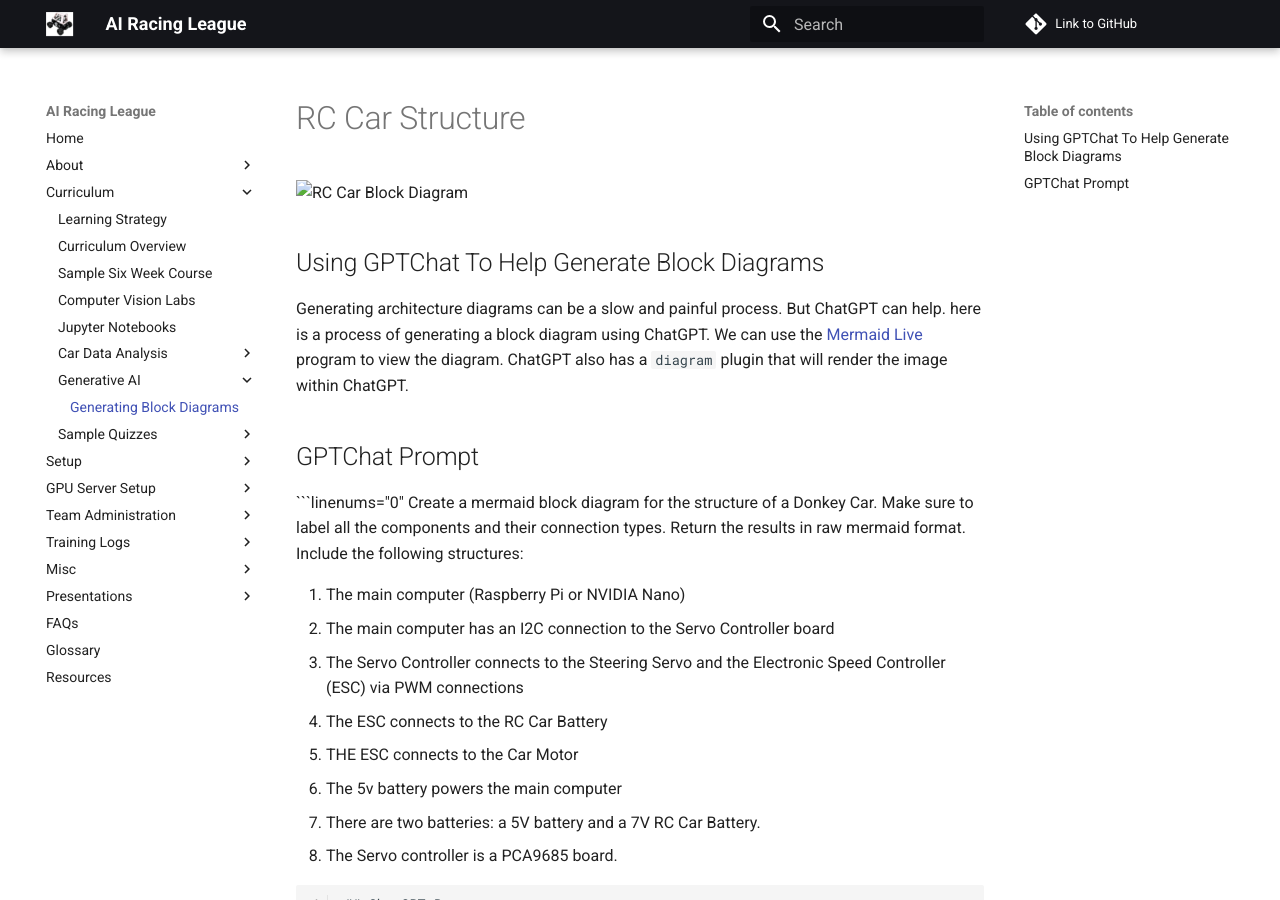
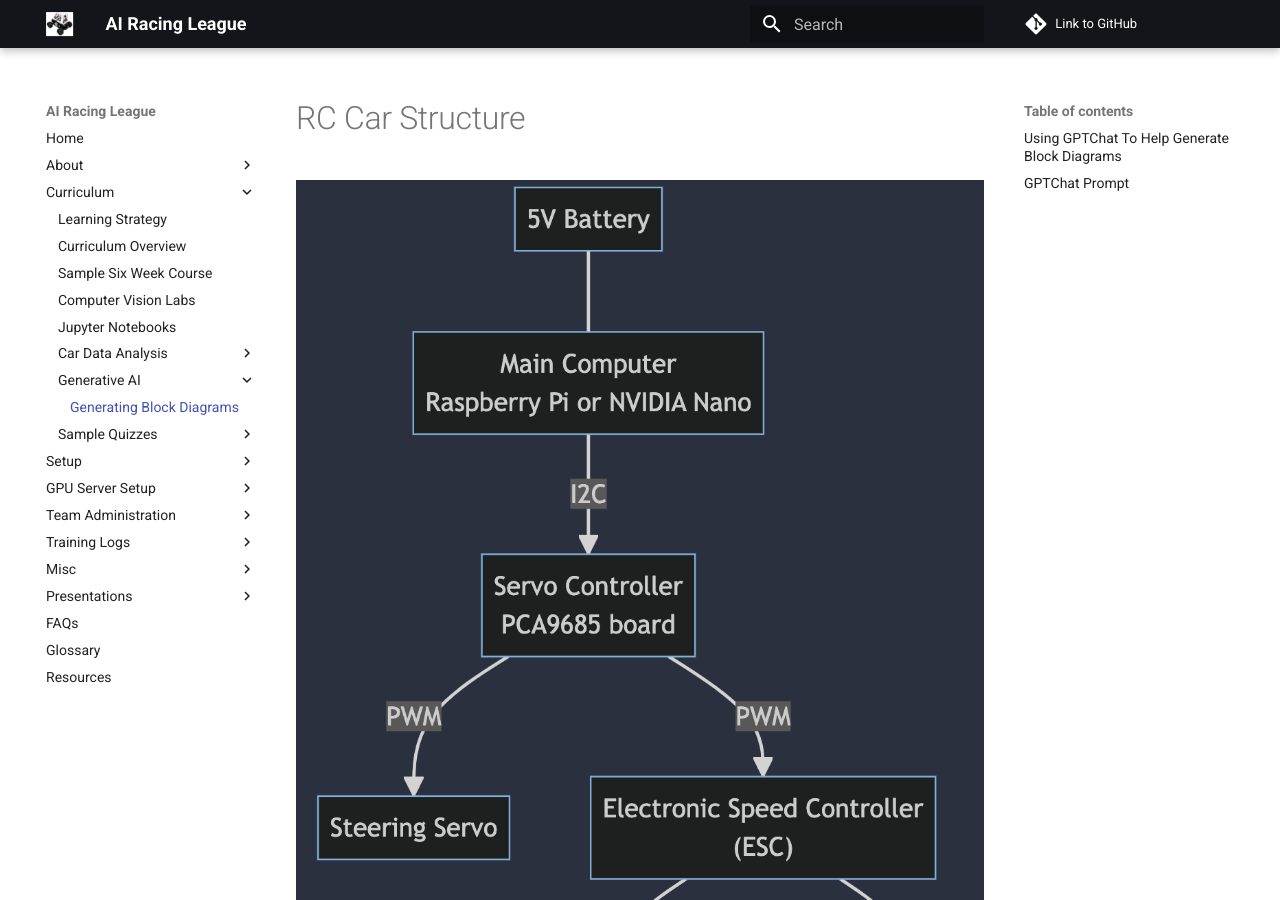
Before and after one commit to CoderDojoTC/ai-racing-league, an MkDocs documentation site: the page built from docs/lesson-plans/car-structure/index.md, in a window 1280 px wide and 900 px high. Built offline with MkDocs 1.6.1 and Material for MkDocs 9.7.7, drawn with Linux system fonts in a browser that asks for light colours; comment, search, counter and statistics services are not loaded.

Commit message:
updated content

```diff
--- a/docs/lesson-plans/car-structure/index.md
+++ b/docs/lesson-plans/car-structure/index.md
@@ -1,6 +1,6 @@
 # RC Car Structure
 
-![RC Car Block Diagram](./../img/rc-car-block-diagram.png)
+![RC Car Block Diagram](./../../img/rc-car-block-diagram.png)
 
 ## Using GPTChat To Help Generate Block Diagrams
 
```
Also changed, not shown: site/404.html, site/about/index.html, site/business-plan-2020/index.html, site/contacts/index.html, site/curriculum/index.html, site/demo/index.html, site/faqs/index.html, site/glossary/index.html, site/hackathon/index.html, site/index.html, site/learning-strategy/index.html, site/media/index.html, site/presentations/index.html, site/resources/index.html, 3 more files, 1 other file.
